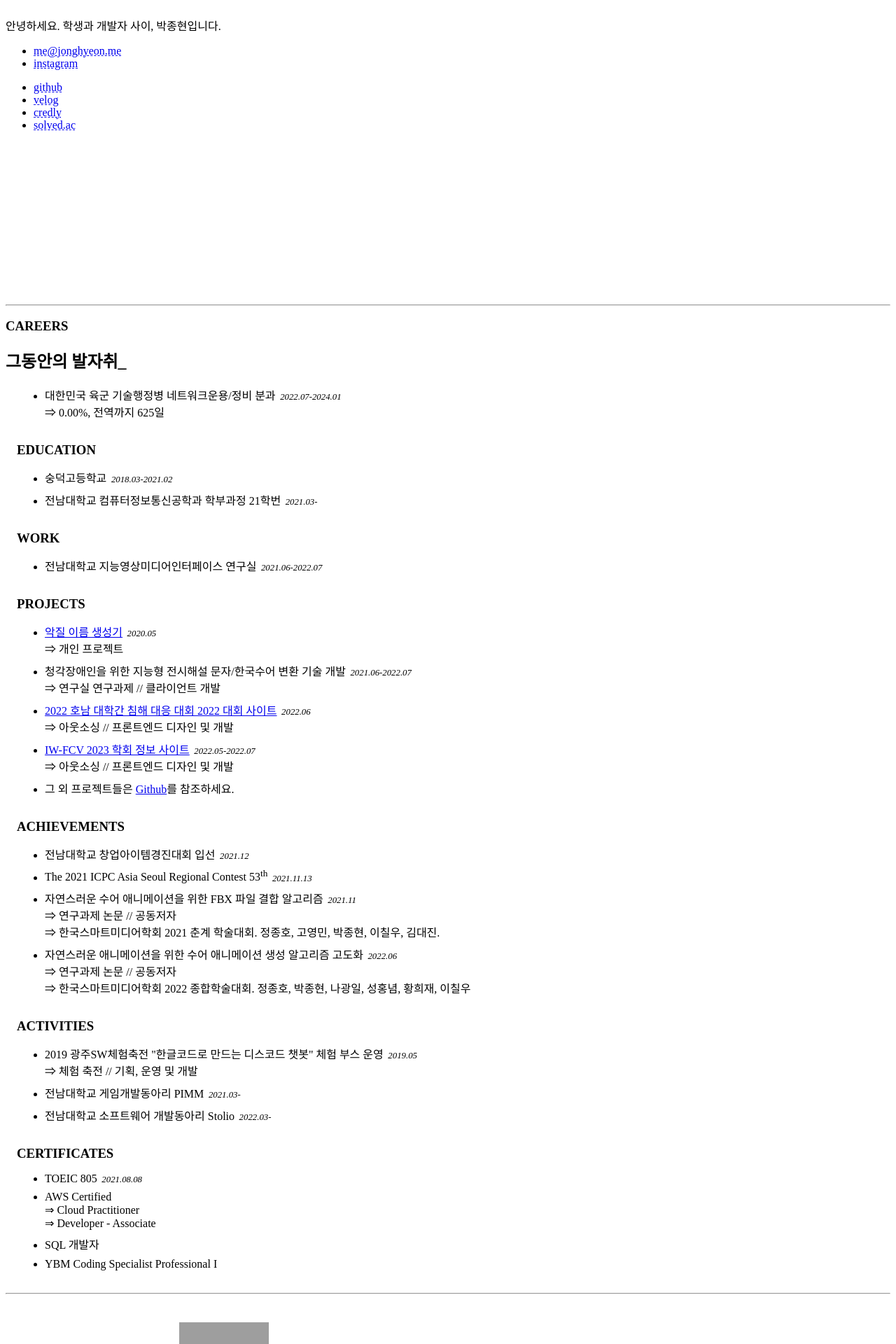
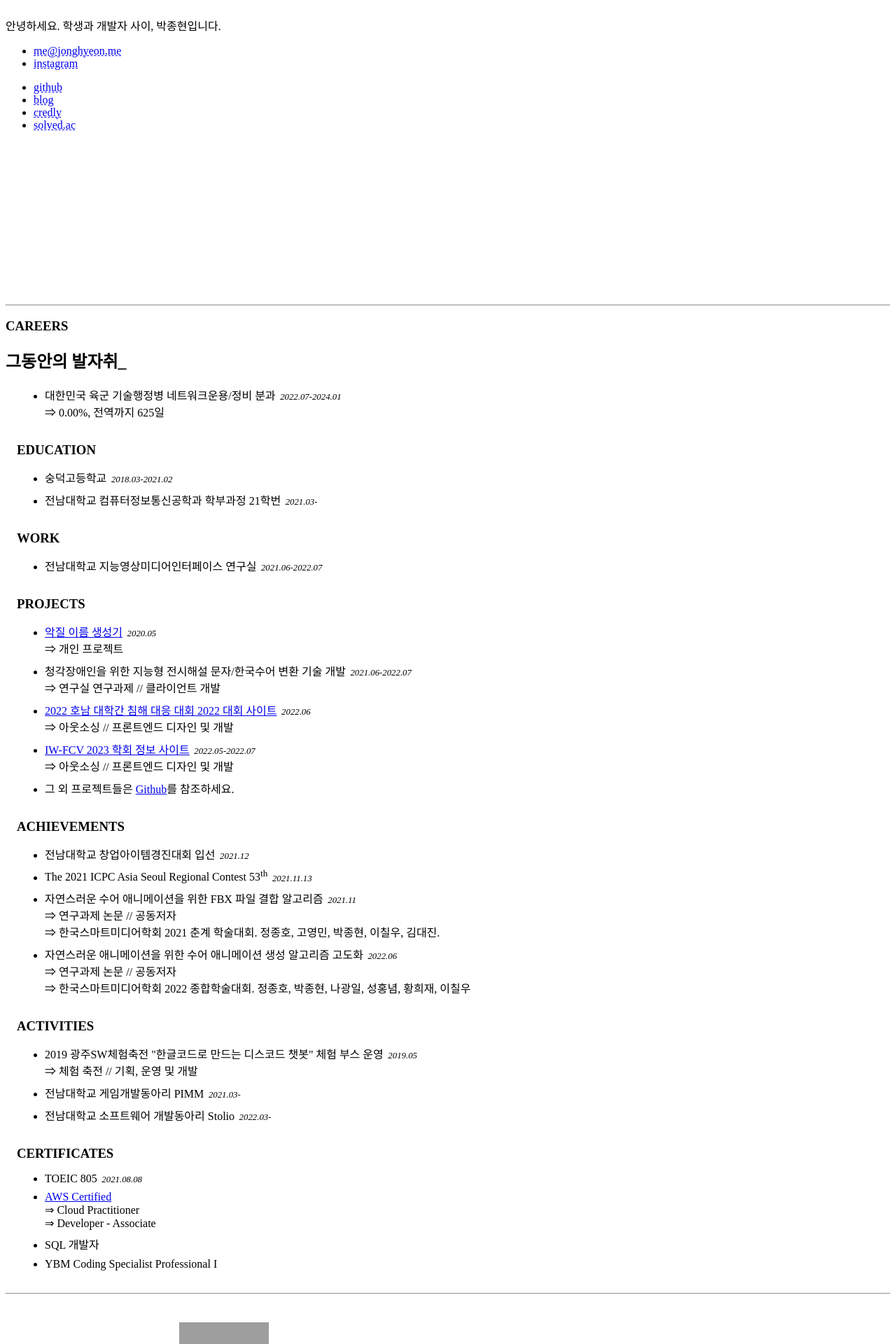
Before and after one commit to ShapeLayer/jonghyeon.me, a Svelte app: page / in a window 1280 px wide. Shown: the part 1200-3120 px from the top of the page at 70% size. Built offline with nearby package versions, Linux system fonts and the light colour scheme; grey boxes are pictures that could not be loaded; the HTML template or start-up script is replaced by a standard one.

Commit message:
Change blog velog to ghpages

```diff
--- a/src/includes/Careers.svelte
+++ b/src/includes/Careers.svelte
@@ -81,7 +81,7 @@
       <h3 class="subtitle">CERTIFICATES</h3>
       <ul>
         <li>TOEIC 805 <span class="datetime">2021.08.08</span></li>
-        <li>AWS Certified<br>
+        <li><a href="https://www.credly.com/users/jonghyeon/badges" target="_blank">AWS Certified</a><br>
           ⇒ Cloud Practitioner<br>
           ⇒ Developer - Associate
         </li>
--- a/src/includes/Profile.svelte
+++ b/src/includes/Profile.svelte
@@ -18,7 +18,7 @@
       </ul>
       <ul class="enums">
         <li><a href="https://github.com/ShapeLayer" target="_blank">github</a></li>
-        <li><a href="https://velog.io/@shapelayer" target="_blank">velog</a></li>
+        <li><a href="https://blog.jonghyeon.me" target="_blank">blog</a></li>
         <li><a href="https://www.credly.com/users/jonghyeon" target="_blank">credly</a></li>
         <li><a href="https://solved.ac/profile/belline0124" target="_blank">solved.ac</a></li>
       </ul>
```
Also changed, not shown: 2 other files (tests, documents, lock files or other folders).
